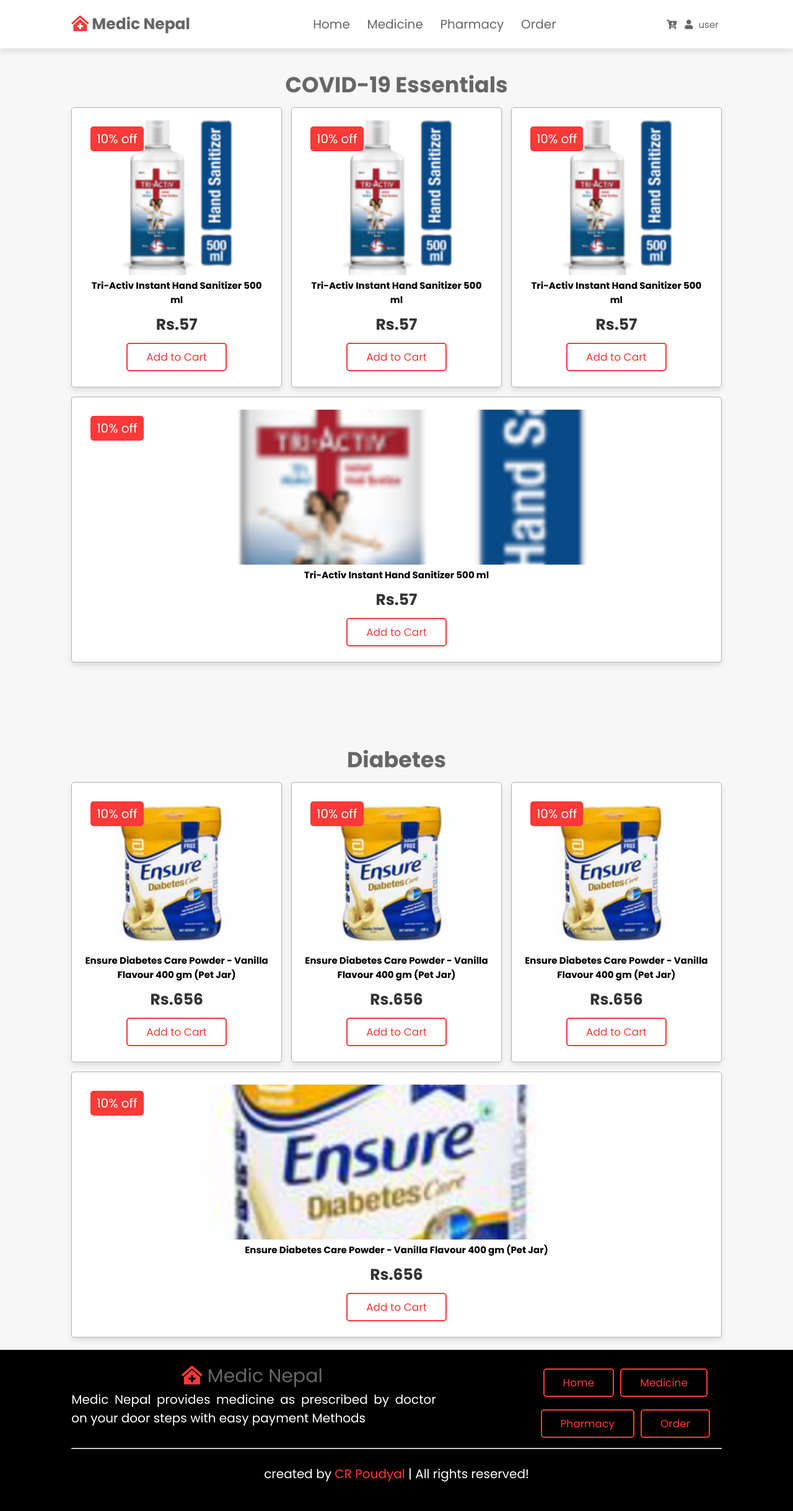
After one commit to crpoudyal/Medic-Nepal, a PHP site: page /medicine.html in a window 1280 px wide. The commit adds this page. Shown: the whole page at 62% size. Run offline with PHP 8.4, Linux system fonts and the light colour scheme.

Commit message:
medicine page

```diff
--- a/index.html
+++ b/index.html
@@ -15,11 +15,11 @@
 <body>
     <!-- header section starts  -->
 <header>
-    <a href="#" class="logo"><i class="fas fa-clinic-medical"></i>Medic Nepal</a>
+    <a href="index.html" class="logo"><i class="fas fa-clinic-medical"></i>Medic Nepal</a>
     <div id="menu-bar" class="fas fa-bars"></div>
     <nav class="navbar">
-        <a href="#">Home</a>
-        <a href="#">Medicine</a>
+        <a href="index.html">Home</a>
+        <a href="medicine.html">Medicine</a>
         <a href="#">Pharmacy</a>
         <a href="#">Order</a>
     </nav>
--- /dev/null
+++ b/medicine.html
@@ -0,0 +1,123 @@
+<!DOCTYPE html>
+<html lang="en">
+<head>
+    <meta charset="UTF-8">
+    <meta name="viewport" content="width=device-width, initial-scale=1.0">
+
+    <!-- font awesome cdn link  -->
+    <link rel="stylesheet" href="https://cdnjs.cloudflare.com/ajax/libs/font-awesome/5.15.3/css/all.min.css">
+
+     <!-- custom css file link  -->
+    <link rel="stylesheet" href="style.css">
+
+    <title>Medic Nepal | Medicine Nepal</title>
+</head>
+<body>
+      <!-- header section starts  -->
+<header>
+    <a href="index.html" class="logo"><i class="fas fa-clinic-medical"></i>Medic Nepal</a>
+    <div id="menu-bar" class="fas fa-bars"></div>
+    <nav class="navbar">
+        <a href="index.html">Home</a>
+        <a href="medicine.html">Medicine</a>
+        <a href="#">Pharmacy</a>
+        <a href="#">Order</a>
+    </nav>
+    <div id="nav-icon">
+        <a href="#" class=""><i class="fa fa-cart-arrow-down"></i></a>
+        <a href="#" class=""><i class="fa fa-user"></i> user</a>
+    </div>
+</header>
+<!-- header section ends -->
+
+<!-- product section starts  -->
+<section class="product" id="product">
+    <h1 class="heading">COVID-19 Essentials</h1>
+    <div class="box-container">
+        <div class="box">
+            <span class="offer">10% off</span>
+            <img src="images/sanitizer.png" alt="">
+            <h1>Tri-Activ Instant Hand Sanitizer 500 ml</h1>
+            <h3>Rs.57</h3>
+            <a href="#" class="btn">Add to Cart</a>
+        </div>
+        <div class="box">
+            <span class="offer">10% off</span>
+            <img src="images/sanitizer.png" alt="">
+            <h1>Tri-Activ Instant Hand Sanitizer 500 ml</h1>
+            <h3>Rs.57</h3>
+            <a href="#" class="btn">Add to Cart</a>
+        </div>
+        <div class="box">
+            <span class="offer">10% off</span>
+            <img src="images/sanitizer.png" alt="">
+            <h1>Tri-Activ Instant Hand Sanitizer 500 ml</h1>
+            <h3>Rs.57</h3>
+            <a href="#" class="btn">Add to Cart</a>
+        </div>
+        <div class="box">
+            <span class="offer">10% off</span>
+            <img src="images/sanitizer.png" alt="">
+            <h1>Tri-Activ Instant Hand Sanitizer 500 ml</h1>
+            <h3>Rs.57</h3>
+            <a href="#" class="btn">Add to Cart</a>
+        </div>
+    </div>
+
+</section>
+<section class="product" id="product">
+    <h1 class="heading">Diabetes</h1>
+    <div class="box-container">
+        <div class="box">
+            <span class="offer">10% off</span>
+            <img src="images/ensure.png" alt="">
+            <h1>Ensure Diabetes Care Powder - Vanilla Flavour 400 gm (Pet Jar)</h1>
+            <h3>Rs.656</h3>
+            <a href="#" class="btn">Add to Cart</a>
+        </div>
+        <div class="box">
+            <span class="offer">10% off</span>
+            <img src="images/ensure.png" alt="">
+            <h1>Ensure Diabetes Care Powder - Vanilla Flavour 400 gm (Pet Jar)</h1>
+            <h3>Rs.656</h3>
+            <a href="#" class="btn">Add to Cart</a>
+        </div>
+        <div class="box">
+            <span class="offer">10% off</span>
+            <img src="images/ensure.png" alt="">
+            <h1>Ensure Diabetes Care Powder - Vanilla Flavour 400 gm (Pet Jar)</h1>
+            <h3>Rs.656</h3>
+            <a href="#" class="btn">Add to Cart</a>
+        </div>
+        <div class="box">
+            <span class="offer">10% off</span>
+            <img src="images/ensure.png" alt="">
+            <h1>Ensure Diabetes Care Powder - Vanilla Flavour 400 gm (Pet Jar)</h1>
+            <h3>Rs.656</h3>
+            <a href="#" class="btn">Add to Cart</a>
+        </div>
+    </div>
+</section>
+<!-- product section ends -->
+
+<!-- footer section  -->
+<section class="footer-sec">
+    <div class="footer">
+        <div class="desc">
+            <a href="#" class="logo"><i class="fas fa-clinic-medical"></i> Medic Nepal</a>
+            <p id="para">Medic Nepal provides medicine as prescribed by doctor on your door steps with easy payment Methods</p>
+        </div>
+        <div class="share">
+            <a href="#" class="btn">Home</a>
+            <a href="#" class="btn">Medicine</a>
+            <a href="#" class="btn">Pharmacy</a>
+            <a href="#" class="btn">Order</a>
+        </div>
+    </div><br/>
+    <hr/>
+    <h1 class="credit"> created by <span> CR Poudyal </span> | All rights reserved! </h1>
+</section>
+
+
+</body>
+</html>
--- a/style.css
+++ b/style.css
@@ -1,5 +1,5 @@
 @import url("https://fonts.googleapis.com/css2?family=Poppins:wght@200;300;400;600;700&display=swap");
-
+/* global */
 * {
   font-family: "Poppins", sans-serif;
   margin: 0;
@@ -14,6 +14,13 @@ html {
 body {
   background: #f7f7f7;
 }
+section {
+  padding: 2rem 9%;
+}
+
+/* global */
+
+/* header and Navbar */
 header {
   position: fixed;
   top: 0;
@@ -109,10 +116,9 @@ header .navbar a:hover {
   padding: 0.5rem 1.5rem;
   display: none;
 }
-section {
-  padding: 2rem 9%;
-}
+/* header and Navbar */
 
+/* home sections */
 .home {
   display: flex;
   flex-wrap: wrap;
@@ -148,7 +154,7 @@ section {
   color: #666;
   padding: 1rem 0;
 }
-
+/* home sections */
 .btn {
   display: inline-block;
   padding: 0.8rem 3rem;
@@ -183,7 +189,7 @@ section {
 .btn:hover {
   color: #fff;
 }
-
+/* popular category */
 .category .box-container {
   display: flex;
   flex-wrap: wrap;
@@ -230,6 +236,7 @@ section {
   padding: 1rem 0;
   text-align: justify;
 }
+/* popular category */
 
 .heading {
   text-align: center;
@@ -241,7 +248,7 @@ section {
 .heading span {
   color: #ff3838;
 }
-
+/* how it works */
 .steps {
   display: flex;
   flex-wrap: wrap;
@@ -267,6 +274,55 @@ section {
   color: #333;
   padding: 1rem;
 }
+/* how it works */
+
+/* product   */
+.product {
+  margin-top: 8rem;
+}
+.product .box-container {
+  display: flex;
+  flex-wrap: wrap;
+  gap: 1.5rem;
+}
+
+.product .box-container .box {
+  padding: 2rem;
+  background: #fff;
+  box-shadow: 0 0.5rem 1rem rgba(0, 0, 0, 0.1);
+  border: 0.1rem solid rgba(0, 0, 0, 0.3);
+  border-radius: 0.5rem;
+  text-align: center;
+  flex: 1 1 30rem;
+  position: relative;
+}
+
+.product .box-container .box img {
+  height: 25rem;
+  object-fit: cover;
+  width: 100%;
+  border-radius: 0.5rem;
+}
+
+.product .box-container .box .offer {
+  position: absolute;
+  top: 3rem;
+  left: 3rem;
+  background: #ff3838;
+  color: #fff;
+  font-size: 2rem;
+  padding: 0.5rem 1rem;
+  border-radius: 0.5rem;
+}
+
+.product .box-container .box h3 {
+  color: #333;
+  font-size: 2.5rem;
+  padding-top: 1rem;
+}
+/* product   */
+
+/* footer */
 .footer {
   display: flex;
   gap: 15rem;
@@ -306,3 +362,4 @@ section {
 .footer-sec .credit span {
   color: #ff3838;
 }
+/* footer */
```
Also changed, not shown: images/ensure.png (added), images/sanitizer.png (added).
